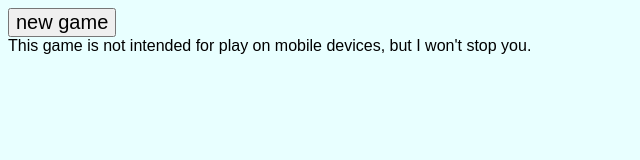
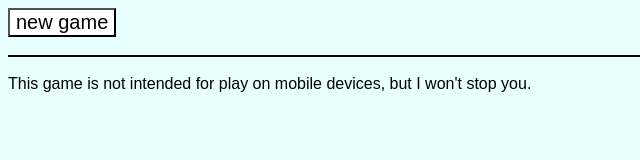
Before and after one commit to pixylgirl/forest, a plain HTML site: page index.html in a window 1280 px wide. Shown: the whole page, without its empty margins (0-640 px from the left). Drawn offline with nearby package versions, Linux system fonts and the light colour scheme.

Commit message:
css fixes

```diff
--- a/index.html
+++ b/index.html
@@ -13,6 +13,8 @@
     </head>
     <body onload="console.log('page loaded');Tabs.display();">
         <toppart></toppart>
+        <br /><br />
+        <p class="smallline"></p>
         <br />
         <botpart><p>This game is not intended for play on mobile devices, but I won't stop you.</p></botpart>
     </body>
--- a/main.css
+++ b/main.css
@@ -12,7 +12,7 @@ button {
     font-size: 125%;
     font-family: Arial, Helvetica;
     color: rgb(0, 0, 0);
-    background-color: rgb(27, 87, 110));
+    background-color: rgb(255, 255, 255);
     touch-action: manipulation;
 }
 
@@ -24,3 +24,10 @@ button {
 p {
     margin: 0;
 }
+
+.smallline {
+    margin: 0;
+    left: 0;
+    right: 0;
+    border: 1px solid black;
+}
```
